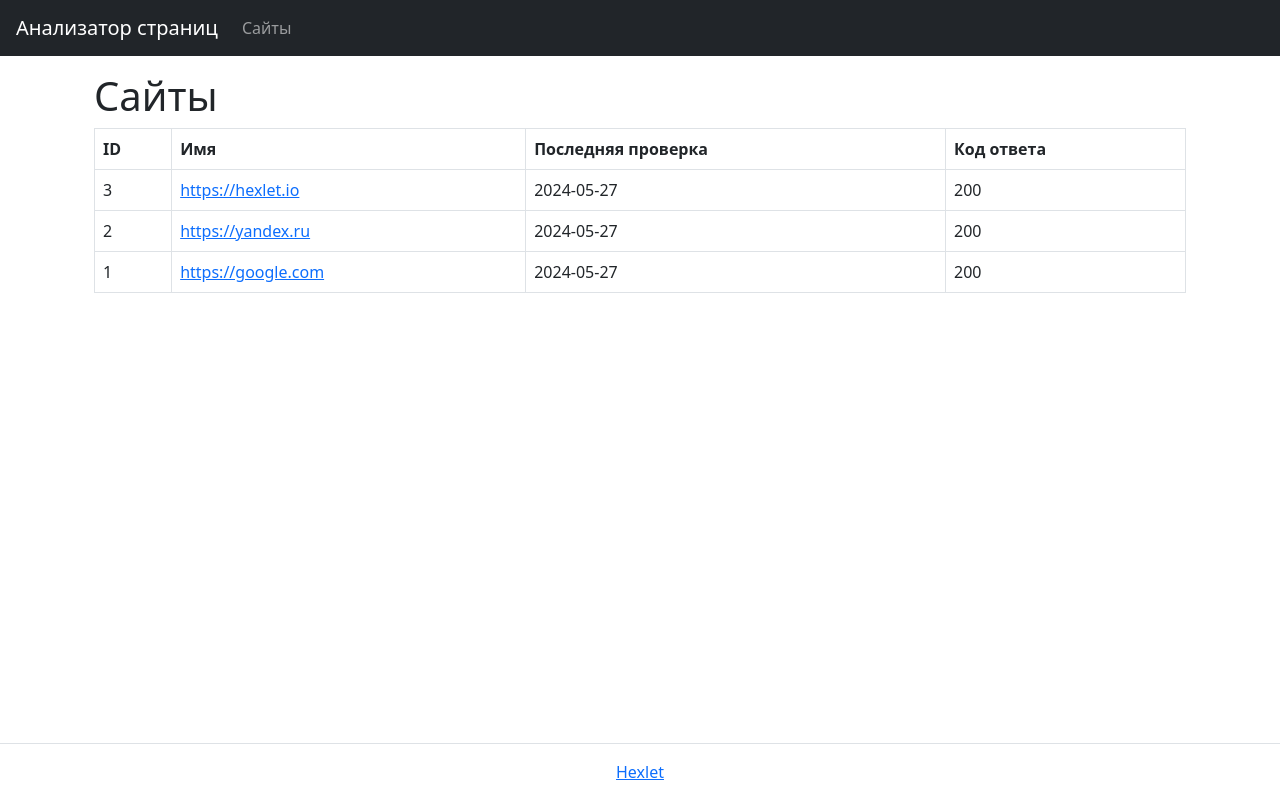
After one commit to IlyasRT/python-project-83, a Flask app: page /urls in a window 1280 px wide. The commit adds this page. Run offline with Flask 3, Linux system fonts and the light colour scheme; some libraries are stand-ins or nearby versions.

Commit message:
работа над base.html

```diff
--- a/page_analyzer/app.py
+++ b/page_analyzer/app.py
@@ -12,9 +12,9 @@ app.config['DATABASE_URL'] = os.getenv('DATABASE_URL')
 try:
     # пытаемся подключиться к базе данных
     conn = psycopg2.connect(app.config['DATABASE_URL'])
-    print('conn=', conn)
+    #print('conn=', conn)
     cursor = conn.cursor()
-    print('cursor=',cursor)
+    #print('cursor=',cursor)
     print('Establish connection to database')
 
 
@@ -28,8 +28,14 @@ def hello_world():
     # print(i)
     # return 'Проверка --> Welcome to Flask!'
     # return render_template('index.html')
-    return render_template('index2.html')
+    return render_template('index.html')
 
+@app.route('/urls')
+def fn_urls():
+    # print(i)
+    # return 'Проверка --> Welcome to Flask!'
+    # return render_template('index.html')
+    return render_template('urls.html')
 
 #  poetry run flask --app page_analyzer:app run
 #  poetry run flask --app page_analyzer:app run --debug
--- /dev/null
+++ b/page_analyzer/templates/base.html
@@ -0,0 +1,49 @@
+<!DOCTYPE html>
+<html lang="en">
+<head>
+    <meta charset="utf-8">
+    <meta name="viewport" content="width=device-width, initial-scale=1, shrink-to-fit=no">
+    <meta name="description" content="Third project for Hexlet.io">
+    <link href="https://cdn.jsdelivr.net/npm/bootstrap@5.2.0/dist/css/bootstrap.min.css" rel="stylesheet" integrity="sha384-gH2yIJqKdNHPEq0n4Mqa/HGKIhSkIHeL5AyhkYV8i59U5AR6csBvApHHNl/vI1Bx" crossorigin="anonymous">
+    <title>Анализатор страниц</title>
+  </head>
+  <body class="min-vh-100 d-flex flex-column">
+  <header class="flex-shrink-0">
+    <nav class="navbar navbar-expand-md navbar-dark bg-dark px-3">
+  <a class="navbar-brand" href="/">Анализатор страниц</a>
+  <div id="navbarNav">
+      <ul class="navbar-nav">
+        <li class="nav-item"><a class="nav-link " href="/urls">Сайты</a></li>
+      </ul>
+  </div>
+</nav>
+  </header>
+
+<!--Блок для вставки из других страниц-->
+  <!--Блок для вставки всплывающего сообщения в процессе-->
+
+
+    <main class="flex-grow-1">
+        <div class="container-lg mt-3">
+            {% block main %}
+
+            {% endblock %}
+        </div>
+    </main>
+
+
+
+
+  <!--footer-->
+  <footer class="border-top py-3 mt-5 flex-shrink-0">
+  <div class="container-lg">
+    <div class="text-center">
+      <a href="https://ru.hexlet.io/" target="_blank">Hexlet</a>
+    </div>
+  </div>
+</footer>
+
+  <script src="https://cdn.jsdelivr.net/npm/bootstrap@5.1.3/dist/js/bootstrap.bundle.min.js" integrity="sha384-ka7Sk0Gln4gmtz2MlQnikT1wXgYsOg+OMhuP+IlRH9sENBO0LRn5q+8nbTov4+1p" crossorigin="anonymous"></script>
+
+</body>
+</html>
--- /dev/null
+++ b/page_analyzer/templates/urls.html
@@ -0,0 +1,69 @@
+{% extends 'base.html' %}
+
+{% block main %}
+<div class="container-lg mt-3">
+      <h1>Сайты</h1>
+
+
+<div class="table-responsive">
+  <table class="table table-bordered table-hover text-nowrap" data-test="urls">
+    <thead>
+    <tr>
+      <th>ID</th>
+      <th>Имя</th>
+      <th>Последняя проверка</th>
+      <th>Код ответа</th>
+    </tr>
+    </thead>
+    <tbody>
+        <tr>
+          <td>3</td>
+          <td>
+            <a href="/urls/3">
+              https://hexlet.io
+            </a>
+          </td>
+
+          <td>2024-05-27</td>
+
+
+          <td>200</td>
+
+        </tr>
+
+        <tr>
+          <td>2</td>
+          <td>
+            <a href="/urls/2">
+              https://yandex.ru
+            </a>
+          </td>
+
+          <td>2024-05-27</td>
+
+
+          <td>200</td>
+
+        </tr>
+
+        <tr>
+          <td>1</td>
+          <td>
+            <a href="/urls/1">
+              https://google.com
+            </a>
+          </td>
+
+          <td>2024-05-27</td>
+
+
+          <td>200</td>
+
+        </tr>
+
+    </tbody>
+  </table>
+</div>
+
+    </div>
+{% endblock %}
```
Also changed, not shown: page_analyzer/templates/index.html (+17 -11 lines), page_analyzer/templates/index2.html (+1 -34 lines).
